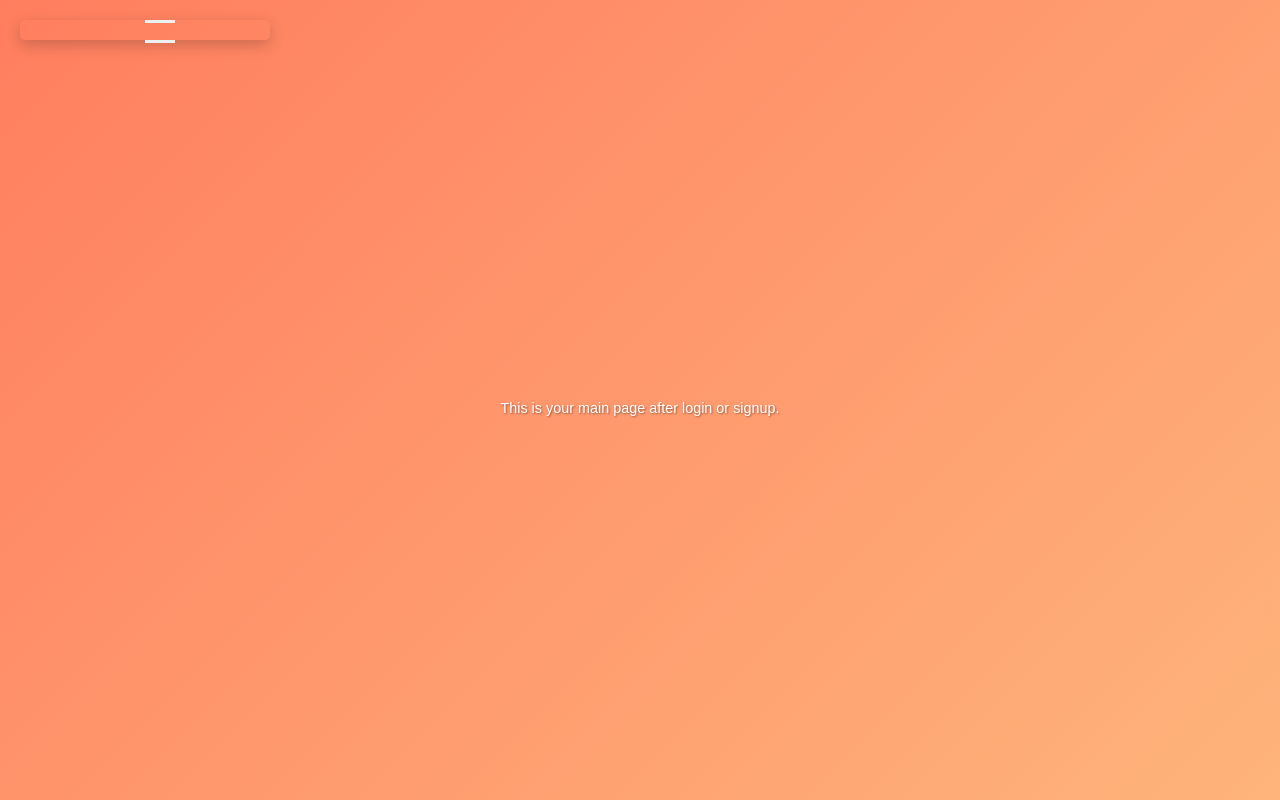
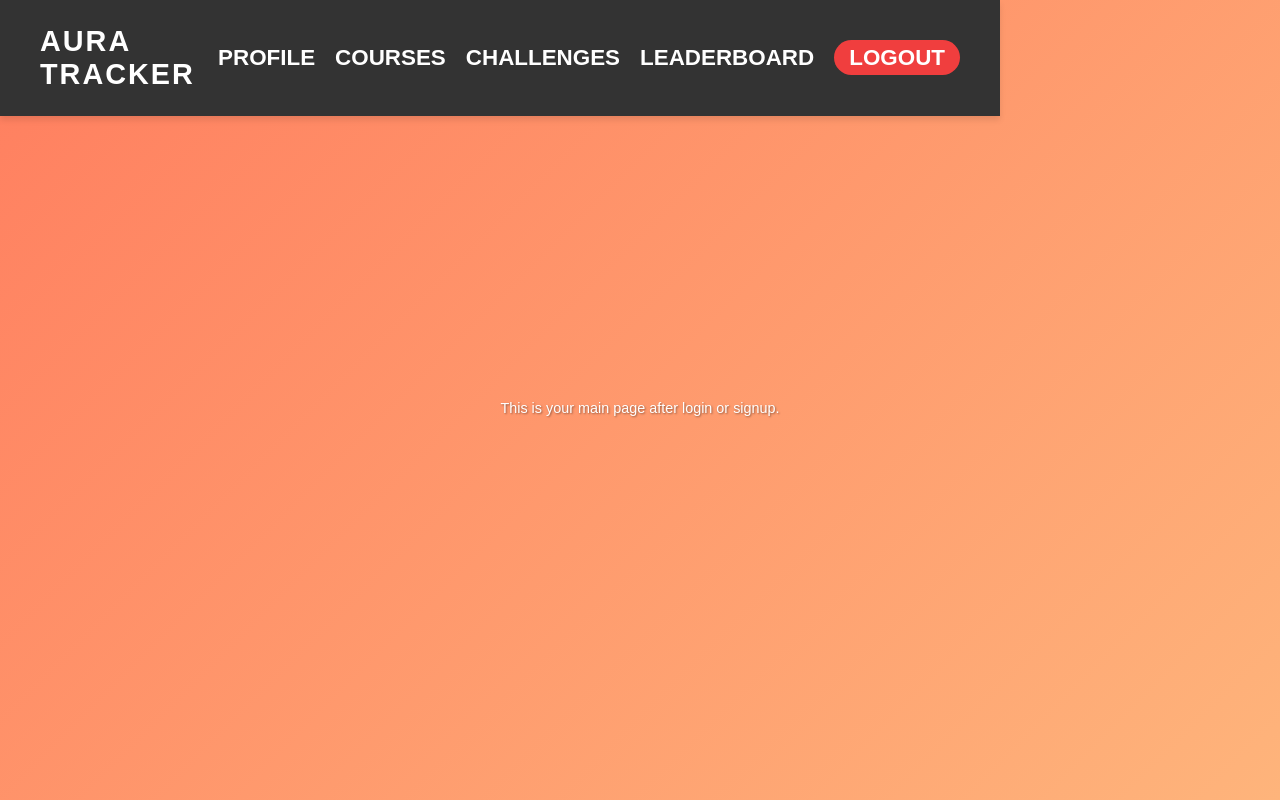
Before and after one commit to luciferavi/aura_tracker, a React (Create React App) app in the folder frontend/: page /arena in a window 1280 px wide. Built offline with nearby package versions, Linux system fonts and the light colour scheme; no server answers.

Commit message:
randomstuff

```diff
--- a/frontend/src/components/Courses/CourseForm.css
+++ b/frontend/src/components/Courses/CourseForm.css
@@ -1,3 +1,6 @@
+.courses-page{
+  max-width: 100%;
+}
 .courses-page {
   display: flex;
   flex-direction: column;
@@ -11,6 +14,7 @@
   background-color: #333;
   color: white;
   padding: 10px;
+  max-width: 1000px;
 }
 
 .navbar button {
--- a/frontend/src/components/common/Navbar.css
+++ b/frontend/src/components/common/Navbar.css
@@ -1,118 +1,135 @@
-/* Navbar.css */
-
-/* Sidebar Styles */
-.sidebar {
-    position: fixed;
-    top: 0;
-    left: -250px; /* Initially off-screen */
-    width: 250px;
-    height: 100%;
-    background-color: #2c3e50;
-    color: #fff;
-    padding-top: 60px;
-    transition: all 0.3s ease;
-    z-index: 999;
+/* General Styles */
+body {
+    margin: 0;
+    padding: 0;
+    font-family: 'Arial', sans-serif;
 }
 
-.sidebar.open {
-    left: 0; /* Bring sidebar into view when opened */
+.navbar {
+    position: fixed;
+    width: 150%;
+    top: 0;
+    left: 0;
+    max-width: 0cqmax;
+    background-color: #2a2a2a;
+    color: #fff;
+    box-shadow: 0 4px 6px rgba(0, 0, 0, 0.1);
+    z-index: 1000;
+    transition: all 0.3s ease;
 }
 
-.sidebar-header {
-    padding: 10px;
-    font-size: 24px;
-    text-align: center;
-    border-bottom: 1px solid #34495e;
+.navbar-container {
+    display: flex;
+    justify-content: space-between;
+    align-items: center;
+    padding: 15px 30px;
 }
 
-.sidebar-list {
-    list-style-type: none;
-    padding: 0;
+.logo {
+    font-size: 1.8rem;
+    font-weight: bold;
+    color: #fff;
+    text-decoration: none;
+    text-transform: uppercase;
+    letter-spacing: 2px;
 }
 
-.sidebar-list li {
-    padding: 15px 20px;
-    font-size: 18px;
-    border-bottom: 1px solid #34495e;
+.navbar-links {
+    list-style: none;
+    display: flex;
+    align-items: center;
 }
 
-.sidebar-list li a {
+.navbar-link {
+    margin-left: 20px;
+    color: #fff;
     text-decoration: none;
-    color: #ecf0f1;
-    display: block;
+    font-size: 1.1rem;
+    text-transform: uppercase;
+    transition: color 0.3s ease;
 }
 
-.sidebar-list li:hover {
-    background-color: #34495e;
+.navbar-link:hover {
+    color: #f7a32f;
 }
 
-.sidebar-list li a:hover {
-    color: #f39c12; /* Highlight color */
+/* Logout Button */
+.logout {
+    background-color: #f03e3e;
+    padding: 5px 15px;
+    border-radius: 25px;
+    font-weight: bold;
 }
 
-/* Sidebar Toggle Button */
-.sidebar-toggle {
-    position: fixed;
-    top: 20px;
-    left: 20px;
-    background: none;
+.logout:hover {
+    background-color: #d92a2a;
+}
+
+/* Hamburger Menu Styles */
+.hamburger {
+    display: none;
+    flex-direction: column;
+    justify-content: space-between;
+    width: 30px;
+    height: 22px;
+    background: transparent;
     border: none;
     cursor: pointer;
-    z-index: 1000;
 }
 
-.hamburger-icon {
-    width: 30px;
-    height: 3px;
-    background-color: #ecf0f1;
-    position: relative;
-    transition: transform 0.3s ease;
+.hamburger .line {
+    width: 100%;
+    height: 4px;
+    background-color: #fff;
+    border-radius: 10px;
+    transition: all 0.3s ease;
 }
 
-.hamburger-icon::before,
-.hamburger-icon::after {
-    content: '';
-    position: absolute;
-    width: 30px;
-    height: 3px;
-    background-color: #ecf0f1;
-    transition: transform 0.3s ease;
+.hamburger.open .line:nth-child(1) {
+    transform: rotate(45deg);
+    position: relative;
+    top: 7px;
 }
 
-.hamburger-icon::before {
-    top: -10px;
+.hamburger.open .line:nth-child(2) {
+    opacity: 0;
 }
 
-.hamburger-icon::after {
-    top: 10px;
+.hamburger.open .line:nth-child(3) {
+    transform: rotate(-45deg);
+    position: relative;
+    top: -7px;
 }
 
-/* When the sidebar is open, change the hamburger icon to 'X' */
-.sidebar.open ~ .sidebar-toggle .hamburger-icon {
-    transform: rotate(45deg);
+/* Mobile Menu */
+.navbar-links.active {
+    display: block;
+    position: absolute;
+    top: 70px;
+    left: 0;
+    width: 100%;
+    background-color: #2a2a2a;
+    padding: 20px 0;
+    text-align: center;
 }
 
-.sidebar.open ~ .sidebar-toggle .hamburger-icon::before {
-    transform: rotate(90deg);
-    top: 0;
+.navbar-links li {
+    margin: 15px 0;
 }
 
-.sidebar.open ~ .sidebar-toggle .hamburger-icon::after {
-    transform: rotate(90deg);
-    top: 0;
+.navbar-links li a {
+    font-size: 1.4rem;
 }
 
-/* Responsive Styles for Smaller Screens */
+/* Media Queries for Mobile */
 @media (max-width: 768px) {
-    .sidebar {
-        width: 200px; /* Adjust width for small screens */
+    .navbar-links {
+        display: none;
+        flex-direction: column;
+        width: 100%;
     }
 
-    .sidebar-header {
-        font-size: 20px;
-    }
-
-    .sidebar-list li {
-        font-size: 16px;
+    .hamburger {
+        display: flex;
     }
 }
--- a/frontend/src/components/common/Navbar.js
+++ b/frontend/src/components/common/Navbar.js
@@ -1,10 +1,9 @@
-// components/Common/Navbar.js
 import React, { useState } from 'react';
 import { Link, useNavigate } from 'react-router-dom';
-import './Navbar.css'; // Make sure you have this file for the styling
+import './Navbar.css'; // Make sure you have the corresponding CSS file
 
 const Navbar = () => {
-    const [isSidebarOpen, setIsSidebarOpen] = useState(false); // State to toggle sidebar
+    const [isMenuOpen, setIsMenuOpen] = useState(false); // State for mobile menu toggle
     const navigate = useNavigate();
 
     // Logout handler
@@ -13,30 +12,29 @@ const Navbar = () => {
         navigate('/');
     };
 
-    // Function to toggle sidebar visibility
-    const toggleSidebar = () => {
-        setIsSidebarOpen(!isSidebarOpen);
+    // Function to toggle mobile menu visibility
+    const toggleMenu = () => {
+        setIsMenuOpen(!isMenuOpen);
     };
 
     return (
-        <div>
-            <button className="sidebar-toggle" onClick={toggleSidebar}>
-                <span className={`hamburger-icon ${isSidebarOpen ? 'open' : ''}`}></span>
-            </button>
-
-            <div className={`sidebar ${isSidebarOpen ? 'open' : ''}`}>
-                <div className="sidebar-header">
-                    <h2>Dashboard</h2>
-                </div>
-                <ul className="sidebar-list">
-                    <li><Link to="/profile">Profile</Link></li>
-                    <li><Link to="/courses">Courses</Link></li>
-                    <li><Link to="/challenges">Challenges</Link></li>
-                    <li><Link to="/leaderboards">Leaderboard</Link></li>
-                    <li><a href="/" onClick={handleLogout}>Logout</a></li>
+        <nav className={`navbar ${isMenuOpen ? 'open' : ''}`}>
+            <div className="navbar-container">
+                <Link to="" className="logo">AURA TRACKER</Link>
+                <button className={`hamburger ${isMenuOpen ? 'open' : ''}`} onClick={toggleMenu}>
+                    <span className="line"></span>
+                    <span className="line"></span>
+                    <span className="line"></span>
+                </button>
+                <ul className={`navbar-links ${isMenuOpen ? 'active' : ''}`}>
+                    <li><Link to="/profile" className="navbar-link">Profile</Link></li>
+                    <li><Link to="/courses" className="navbar-link">Courses</Link></li>
+                    <li><Link to="/challenges" className="navbar-link">Challenges</Link></li>
+                    <li><Link to="/leaderboards" className="navbar-link">Leaderboard</Link></li>
+                    <li><a href="/" onClick={handleLogout} className="navbar-link logout">Logout</a></li>
                 </ul>
             </div>
-        </div>
+        </nav>
     );
 };
 
```
